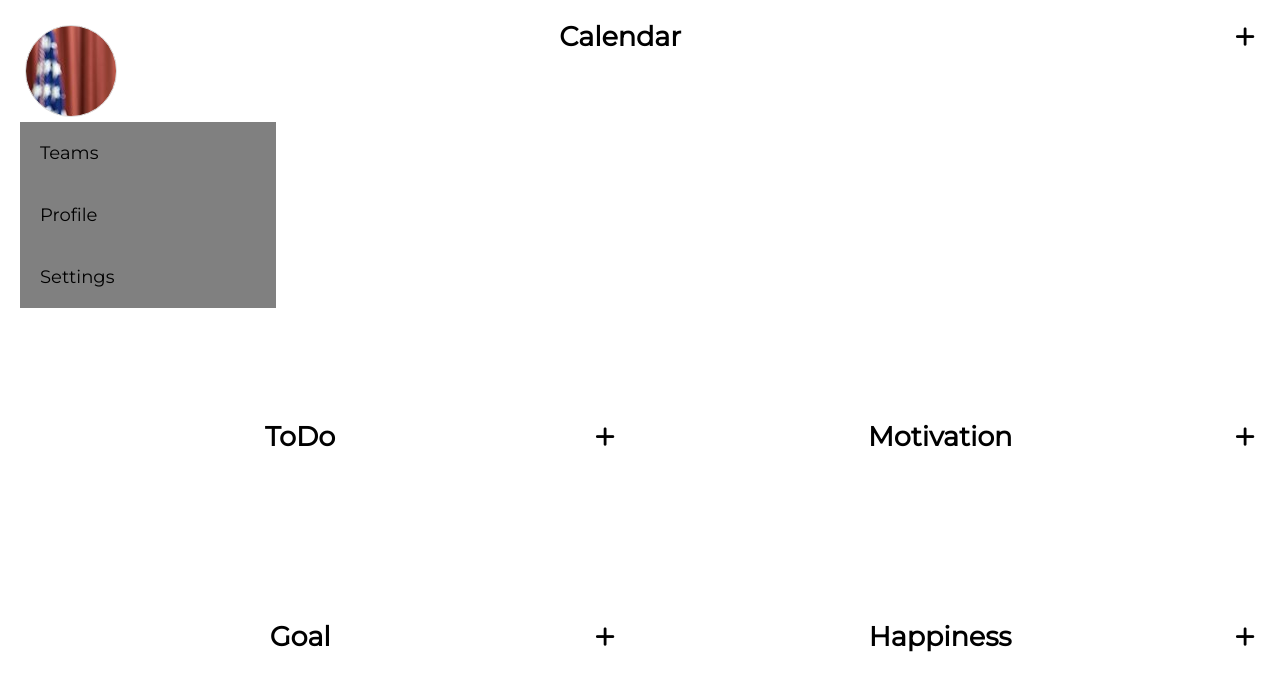
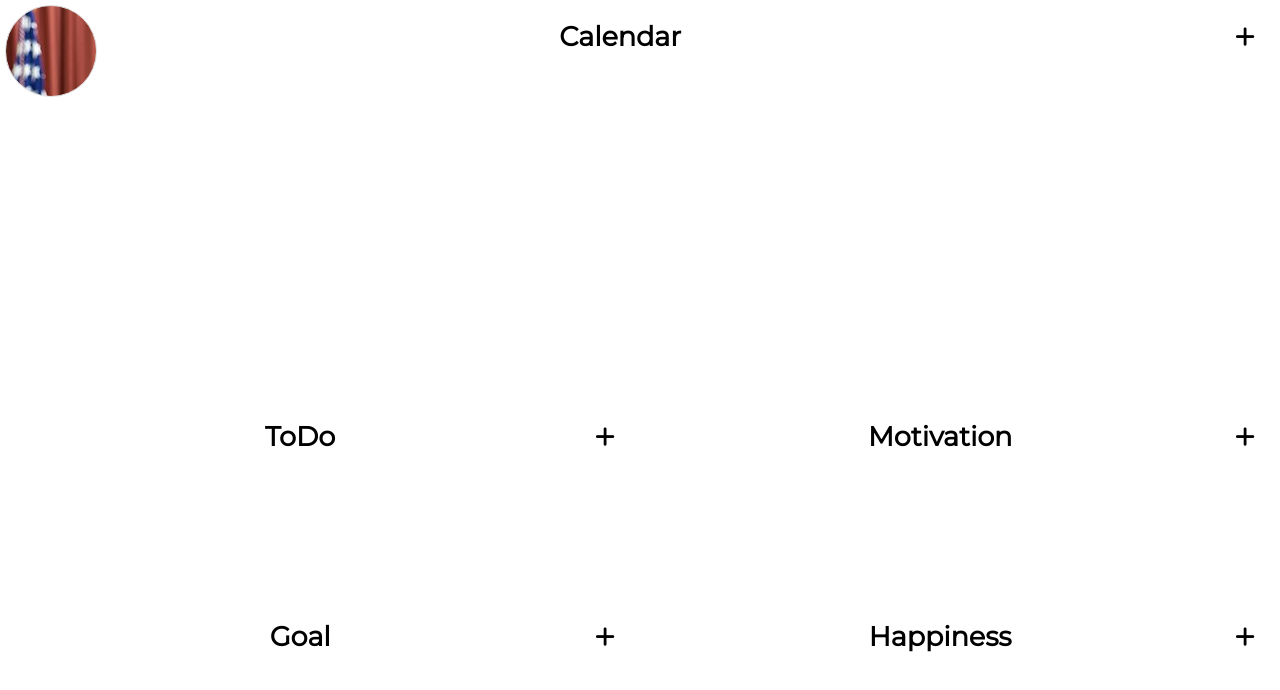
Before and after one commit to hxl1116/Flothe, a React (Create React App) app: page / in a window 1280 px wide. Shown: the top 690 px of the page. Built offline with nearby package versions, Linux system fonts and the light colour scheme.

Commit message:
Fixed warnings

```diff
--- a/public/css/style.css
+++ b/public/css/style.css
@@ -14,12 +14,11 @@ body {
   width: 20vw;
   height: 100vh;
   position: absolute;
-  top: 20px;
-  left: 20px;
 }
 
 #sidemenu {
   background-color: gray;
+  height: 100vh;
 }
 
 .sidemenu-item {
@@ -28,6 +27,8 @@ body {
 }
 
 #profile-img {
+  top: 20px;
+  left: 20px;
   border: 1px solid #ddd;
   width: 50px;
   height: 50px;
--- a/resources/sass/partials/_sidebar.sass
+++ b/resources/sass/partials/_sidebar.sass
@@ -2,18 +2,20 @@
     width: 20vw
     height: 100vh
     position: absolute
-    top: 20px
-    left: 20px
-
+    // top: 20px
+    // left: 20px
 
 #sidemenu
     background-color: gray
+    height: 100vh
 
 .sidemenu-item
     display: block
     padding: 20px
 
 #profile-img
+    top: 20px
+    left: 20px
     border: 1px solid #ddd
     width: 50px
     height: 50px
--- a/src/components/Sidebar.js
+++ b/src/components/Sidebar.js
@@ -10,15 +10,14 @@ class Sidebar extends Component {
         }
     }
 
-
-
     toggleSidemenu = () => {
-        var opposite = this.state.sidebarOpen == false ? true : false;
+        var opposite = this.state.sidebarOpen === false ? true : false;
         this.setState({ sidebarOpen:opposite });
     }
 
     render() {
-        const style = this.state.sidebarOpen ? {display: 'none'} : {};
+        const sidemenuDisplay = this.state.sidebarOpen ? {} : {display: 'none'};
+
         return (
             <div id="sidebar">
                 {/* <button type="button">Sidebar</button> */}
@@ -28,10 +27,10 @@ class Sidebar extends Component {
                 onClick={this.toggleSidemenu}
                 />
 
-                <div id="sidemenu" style={style}>
-                    <a class="sidemenu-item">Teams</a>
-                    <a class="sidemenu-item">Profile</a>
-                    <a class="sidemenu-item">Settings</a>
+                <div id="sidemenu" style={sidemenuDisplay}>
+                    <p className="sidemenu-item">Teams</p>
+                    <p className="sidemenu-item">Profile</p>
+                    <p className="sidemenu-item">Settings</p>
                 </div>
 
             </div>
@@ -40,4 +39,8 @@ class Sidebar extends Component {
     }
 }
 
+Sidebar.propTypes = {
+    sidebarOpen: PropTypes.bool
+};
+
 export default Sidebar;
```
Also changed, not shown: 1 other file (tests, documents, lock files or other folders).
